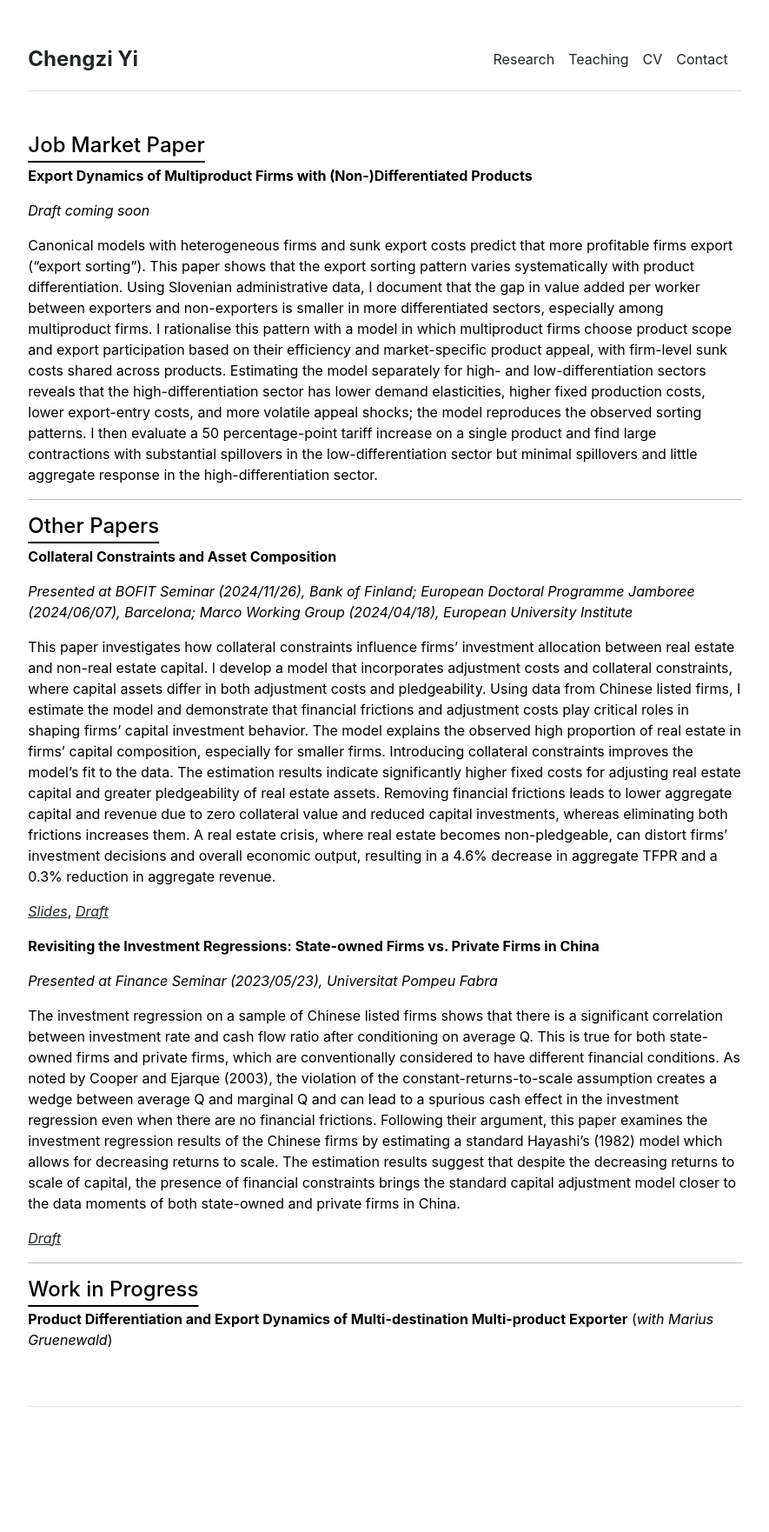
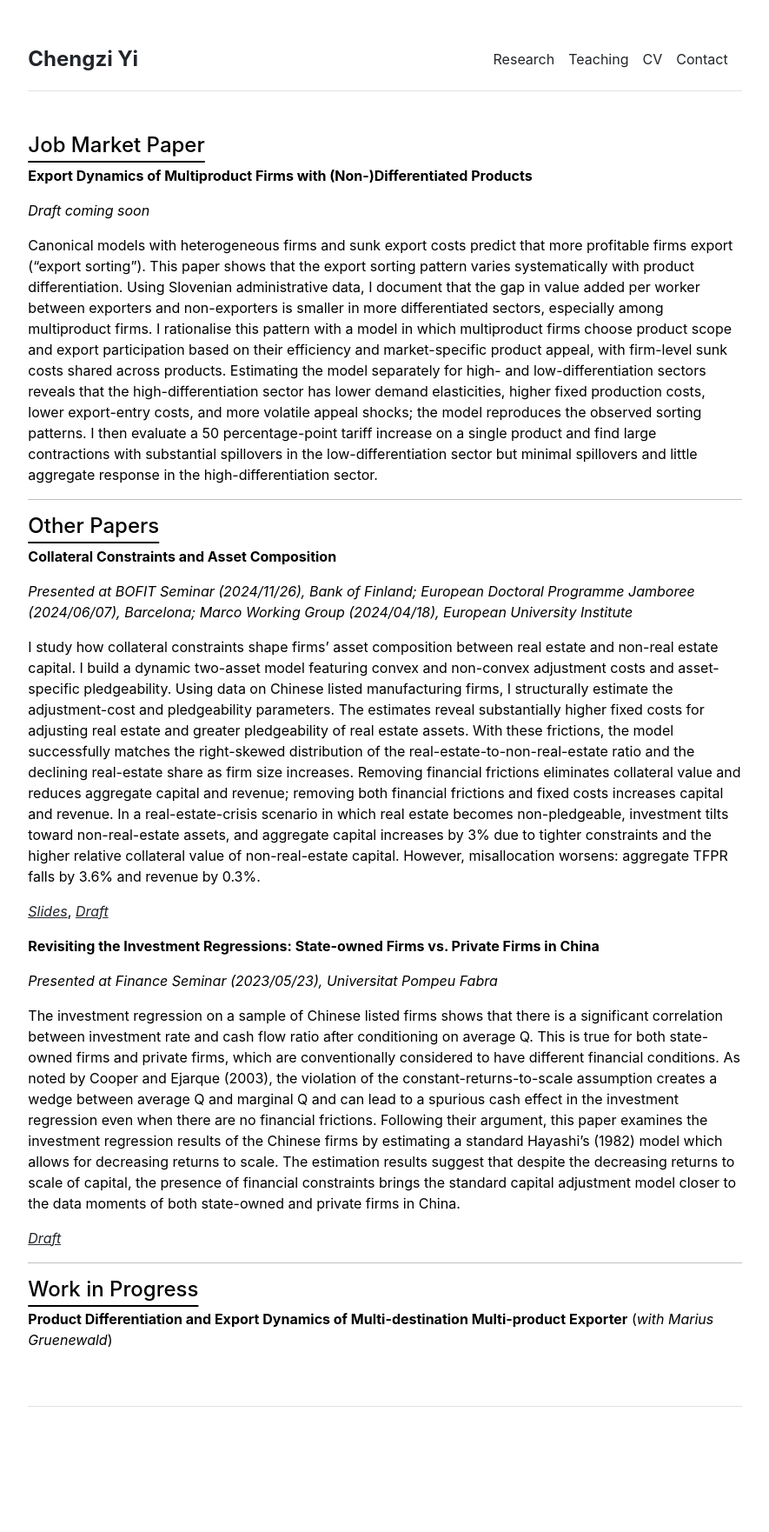
Before and after one commit to chengzi-yi/chengzi-yi.github.io, a Jekyll site: the page built from research.md, in a window 1280 px wide. Shown: the whole page at 87% size, without its empty margins (197-1082 px from the left). Built offline with Jekyll 4.4.1, drawn with Linux system fonts in a browser that asks for light colours.

Commit message:
update collateral abstract

```diff
--- a/research.md
+++ b/research.md
@@ -30,7 +30,7 @@ Canonical models with heterogeneous firms and sunk export costs predict that mor
 
 *Presented at BOFIT Seminar (2024/11/26), Bank of Finland; European Doctoral Programme Jamboree (2024/06/07), Barcelona; Marco Working Group (2024/04/18), European University Institute*
 
-This paper investigates how collateral constraints influence firms’ investment allocation between real estate and non-real estate capital. I develop a model that incorporates adjustment costs and collateral constraints, where capital assets differ in both adjustment costs and pledgeability. Using data from Chinese listed firms, I estimate the model and demonstrate that financial frictions and adjustment costs play critical roles in shaping firms’ capital investment behavior. The model explains the observed high proportion of real estate in firms’ capital composition, especially for smaller firms. Introducing collateral constraints improves the model’s fit to the data. The estimation results indicate significantly higher fixed costs for adjusting real estate capital and greater pledgeability of real estate assets. Removing financial frictions leads to lower aggregate capital and revenue due to zero collateral value and reduced capital investments, whereas eliminating both frictions increases them. A real estate crisis, where real estate becomes non-pledgeable, can distort firms’ investment decisions and overall economic output, resulting in a 4.6% decrease in aggregate TFPR and a 0.3% reduction in aggregate revenue.
+I study how collateral constraints shape firms' asset composition between real estate and non-real estate capital. I build a dynamic two-asset model featuring convex and non-convex adjustment costs and asset-specific pledgeability. Using data on Chinese listed manufacturing firms, I structurally estimate the adjustment-cost and pledgeability parameters. The estimates reveal substantially higher fixed costs for adjusting real estate and greater pledgeability of real estate assets. With these frictions, the model successfully matches the right-skewed distribution of the real-estate-to-non-real-estate ratio and the declining real-estate share as firm size increases. Removing financial frictions eliminates collateral value and reduces aggregate capital and revenue; removing both financial frictions and fixed costs increases capital and revenue. In a real-estate-crisis scenario in which real estate becomes non-pledgeable, investment tilts toward non-real-estate assets, and aggregate capital increases by 3% due to tighter constraints and the higher relative collateral value of non-real-estate capital. However, misallocation worsens: aggregate TFPR falls by 3.6% and revenue by 0.3%.
 
 [*Slides*](/assets/slides_collateral_investment.pdf), [*Draft*](/assets/draft_collateral_investment.pdf)
 
```
Also changed, not shown: 1 other file.
